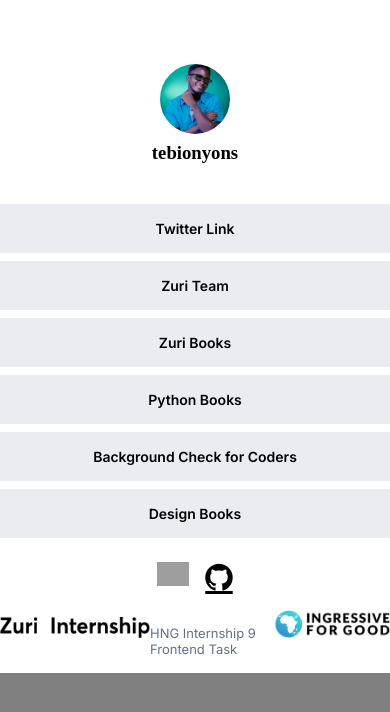
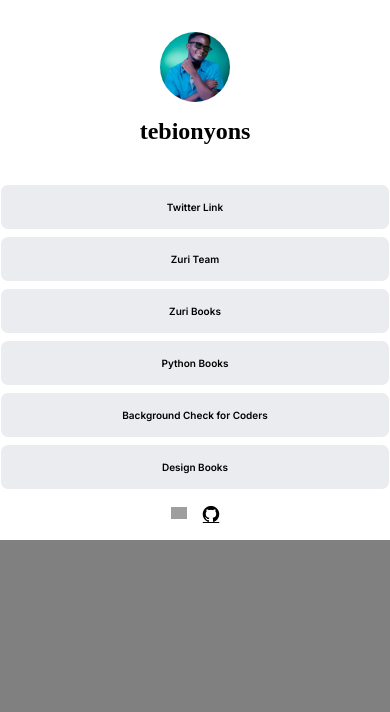
Before and after one commit to tebionyons/linktree-clone-stage-1, a React (Create React App) app: page / in a window 390 px wide. Shown: the top 712 px of the page. Built offline with nearby package versions, Linux system fonts and the light colour scheme; grey boxes are pictures that could not be loaded.

Commit message:
Fix design and responsiveness

```diff
--- a/src/index.css
+++ b/src/index.css
@@ -1,6 +1,15 @@
+
+
+
+body{
+  margin: 0;
+  box-sizing: border-box;
+}
+
 * {
   padding: 0;
   margin: 0;
+
 }
 #profile__img {
   width: 70px;
@@ -8,6 +17,7 @@
   border-radius: 275px;
   object-fit: cover;
   margin-bottom: 8px;
+
 }
 
 .header {
@@ -19,6 +29,10 @@
   padding: 2rem 0;
   max-width: 1200px;
   margin: 0 auto;
+
+
+
+
 }
 body {
   background: grey;
@@ -31,6 +45,7 @@
   background: #fff;
   max-width: 1200px;
   margin: 0 auto;
+
 }
 
 #btn-twitter {
@@ -38,7 +53,7 @@
   text-decoration: none;
   color: black;
   padding: 1rem 20rem;
-  width: 20rem;
+  width: 320px;
   text-align: center;
   margin-top: 0.5rem;
   font-family: "inter";
@@ -51,7 +66,7 @@
   text-decoration: none;
   color: black;
   padding: 1rem 20rem;
-  width: 20rem;
+  width: 320px;
   text-align: center;
   margin-top: 0.5rem;
   font-family: "inter";
@@ -64,7 +79,7 @@
   text-decoration: none;
   color: black;
   padding: 1rem 20rem;
-  width: 20rem;
+  width: 320px;
   text-align: center;
   margin-top: 0.5rem;
   font-family: "inter";
@@ -77,7 +92,7 @@
   text-decoration: none;
   color: black;
   padding: 1rem 20rem;
-  width: 20rem;
+  width: 320px;
   text-align: center;
   margin-top: 0.5rem;
   font-family: "inter";
@@ -89,7 +104,7 @@
   text-decoration: none;
   color: black;
   padding: 1rem 20rem;
-  width: 20rem;
+  width: 320px;
   text-align: center;
   margin-top: 0.5rem;
   font-family: "inter";
@@ -101,7 +116,7 @@
   text-decoration: none;
   color: black;
   padding: 1rem 20rem;
-  width: 20rem;
+  width: 320px;
   text-align: center;
   margin-top: 0.5rem;
   font-family: "inter";
@@ -110,10 +125,10 @@
 }
 
 .icon-links {
-  background: #fff;
+
   text-decoration: none;
   padding: 1rem 20rem;
-  width: 20rem;
+  width: 320px;
   text-align: center;
   margin-top: 0.5rem;
   display: flex;
@@ -163,27 +178,37 @@
   border-style: dotted;
   padding: 7px;
 }
-@media (max-width: 375px) {
+
+@media (max-width: 800px) {
+
+  body{
+    margin: 0;
+  }
   .header {
     display: flex;
-    width: 300px;
-    margin: 0 auto;
-    margin-left: 0;
-  }
-  .links-container {
-    width: 300px;
-    margin-left: 0;
-    margin-top: 0;
-    height: 100vh;
+  margin: 0;
+
+
+
   }
 
-  .header {
-    padding: 1.5rem 0;
+  .links-container {
+    display: flex;
+    flex-direction: column;
+    align-items: center;
+    background: #fff;
+    margin: 0;
+
+
+
+
+
   }
 
   #twitter {
     padding-top: 8px;
     font-size: 1.5em;
+
   }
   #profile__img {
     margin-top: 0;
@@ -197,10 +222,10 @@
     background: #eaecf0;
     text-decoration: none;
     color: black;
-    width: 9.5rem;
+    width: 75%;
     padding: 1rem 3rem;
     font-size: 10px;
-    margin-right: 30px;
+
     border-radius: 7px;
   }
   .fa-github {
@@ -213,13 +238,23 @@
   .footer {
     display: none;
     margin-bottom: 0;
+
   }
   .icon-links {
     display: flex;
     flex-direction: row;
-   width: 9.5rem;
-   padding: 0 auto;
+    width: 75%;
+    padding: 0 auto;
+    margin-top: 0;
+  }
 
+  #header-icon {
+    margin-left: 0;
+    border: 0.5px solid #667085;
+    border-radius: 18px;
+    border-style: dotted;
+    padding: 7px;
+    display: none;
+  }
 
-  }
 }
```
